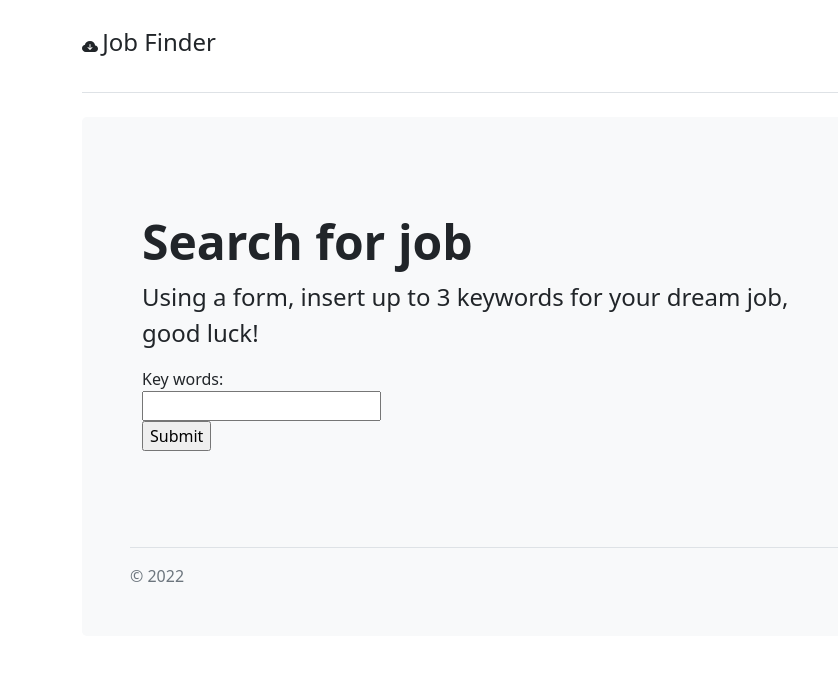
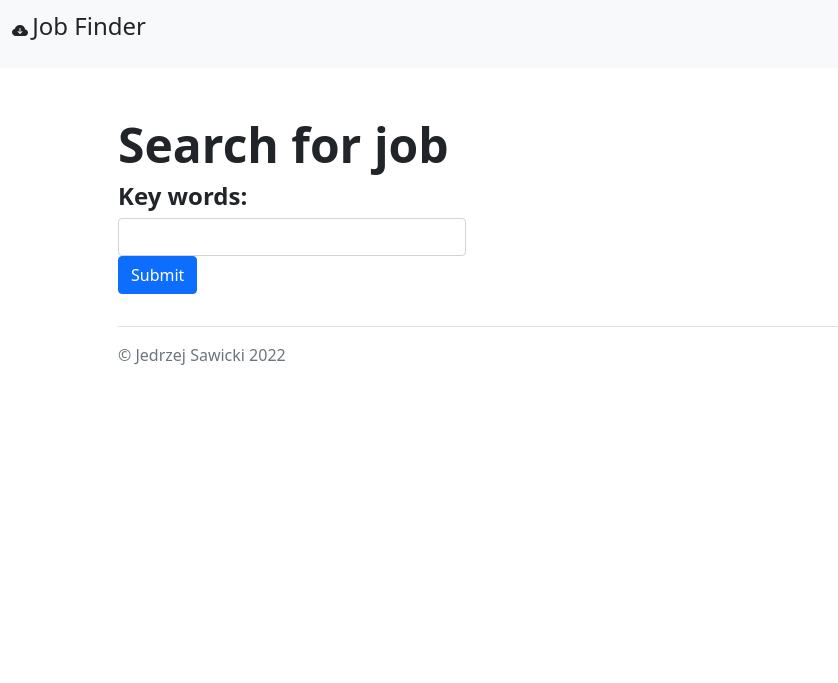
Before and after one commit to JedSawicki/fastapi_jobs, a FastAPI app: page /form in a window 1280 px wide. Shown: the top 683 px of the page, without its empty margins (0-838 px from the left). Run offline with FastAPI, Linux system fonts and the light colour scheme.

Commit message:
More frontend

```diff
--- a/main.py
+++ b/main.py
@@ -45,7 +45,7 @@ async def fetch_offers():
 
 @app.get("/form", response_class=HTMLResponse)
 async def get_form(request: Request):
-    return templates.TemplateResponse('index.html', {"request": request})
+    return templates.TemplateResponse('item.html', {"request": request})
 
 
 @app.post("/form", response_class=HTMLResponse)
@@ -65,9 +65,10 @@ async def post_from(request: Request, key_words: str = Form(...)):
 
     except IndexError:
         print('Index ERROR')
+        raise HTTPException(status_code=404, detail="Items not found")
 
 
-    return templates.TemplateResponse('index.html', {"request": request, "offers": offers}  )
+    return templates.TemplateResponse('item.html', {"request": request, "offers": offers}  )
 
 if __name__ == "__main__":
     uvicorn.run(app, host="127.0.0.1", port=8000)
--- a/templates/index.html
+++ b/templates/index.html
@@ -22,8 +22,9 @@
   <body>
 
 <main>
-  <div class="container py-4">
-    <header class="pb-3 mb-4 border-bottom">
+  <!-- Nav -->
+  <nav class="navbar navbar-light bg-light">
+    <div class="container-fluid">
       <a href="/" class="d-flex align-items-center text-dark text-decoration-none">
           <div class="fs4 mb-3">
             <svg xmlns="http://www.w3.org/2000/svg" width="16" height="16" fill="currentColor" class="bi bi-cloud-arrow-down-fill" viewBox="0 0 16 16">
@@ -32,36 +33,25 @@
         <span class="fs-4">Job Finder</span>
         </div>
       </a>
-    </header>
+    </div>
+  </nav>
+  <!-- Container -->
+  <div class="container-fluid ">
+    <div class="container p-5 mb-4 rounded-3">
+        <h1 class="display-5 fw-bold">Search for job</h1>
+        <p class="col-md-8 fs-4">This is the API you've dreamed of! Using a form, insert up to 3 keywords of your dream job, good luck! <a class="btn btn-success" href="#" role="button">Try the Scraper!</a></p>
 
-    <div class="p-5 mb-4 bg-light rounded-3">
-      <div class="container-fluid py-5">
-        <h1 class="display-5 fw-bold">Search for job</h1>
-        <p class="col-md-8 fs-4">Using a form, insert up to 3 keywords for your dream job, good luck!</p>
-        <form method="POST" enctype="multipart/form-data">
-            <label for="key_words">Key words:</label><br>
-            <input type="text" name="key_words"><br>
-            <input type="submit" value="Submit">
-        </form>
-        <div class="list-group mt-4">
-            {% for offer in offers %}
-            <a href="{{offer.href}}" class="list-group-item list-group-item-action">
-              <div class="d-flex w-100 justify-content-between">
-                <h5 class="mb-1">{{offer.name}}</h5>
-                <small class="text-muted">{{offer.offer_root}}</small>
-              </div>
-              <p class="mb-1">{{offer.company_name}}</p>
-              <small class="text-muted">{{offer.location}}</small>
-            </a>
-            {% endfor %}
-        </div>
-    </div>
+        <img class="img-fluid" src="{{ url_for('static', path='images/search2.gif') }}" alt="">
 
 
+    </div>
     <footer class="pt-3 mt-4 text-muted border-top">
-      &copy; 2022
+      &copy; Jedrzej Sawicki 2022
     </footer>
   </div>
+
+
+
 </main>
   </body>
 </html>
--- a/templates/item.html
+++ b/templates/item.html
@@ -1,19 +1,69 @@
-<html>
+<!doctype html>
+<html lang="en">
   <head>
-        <title>Look for job</title>
+    <meta charset="utf-8">
+    <meta name="viewport" content="width=device-width, initial-scale=1">
+    <meta name="description" content="">
+    <meta name="author" content="Mark Otto, Jacob Thornton, and Bootstrap contributors">
+    <meta name="generator" content="Hugo 0.88.1">
+    <title>Jumbotron example · Bootstrap v5.1</title>
+
+    <link rel="canonical" href="https://getbootstrap.com/docs/5.1/examples/jumbotron/">
+
+
+
+
+    <!-- Bootstrap core CSS -->
+    <link href="https://cdn.jsdelivr.net/npm/bootstrap@5.1.3/dist/css/bootstrap.min.css" rel="stylesheet" integrity="sha384-1BmE4kWBq78iYhFldvKuhfTAU6auU8tT94WrHftjDbrCEXSU1oBoqyl2QvZ6jIW3" crossorigin="anonymous">
+
     <link href="{{ url_for('static', path='/styles.css') }}" rel="stylesheet">
+
   </head>
   <body>
-        <h1>Look for IT Jobs:</h1>
+
+<main>
+  <nav class="navbar navbar-light bg-light">
+    <div class="container-fluid">
+      <a href="/" class="d-flex align-items-center text-dark text-decoration-none">
+          <div class="fs4 mb-3">
+            <svg xmlns="http://www.w3.org/2000/svg" width="16" height="16" fill="currentColor" class="bi bi-cloud-arrow-down-fill" viewBox="0 0 16 16">
+                <path d="M8 2a5.53 5.53 0 0 0-3.594 1.342c-.766.66-1.321 1.52-1.464 2.383C1.266 6.095 0 7.555 0 9.318 0 11.366 1.708 13 3.781 13h8.906C14.502 13 16 11.57 16 9.773c0-1.636-1.242-2.969-2.834-3.194C12.923 3.999 10.69 2 8 2zm2.354 6.854-2 2a.5.5 0 0 1-.708 0l-2-2a.5.5 0 1 1 .708-.708L7.5 9.293V5.5a.5.5 0 0 1 1 0v3.793l1.146-1.147a.5.5 0 0 1 .708.708z"></path>
+              </svg>
+        <span class="fs-4">Job Finder</span>
+        </div>
+      </a>
+    </div>
+  </nav>
+    <!-- Container -->
+    <div class="container-fluid">
+        <div class="container p-5 mb-4 rounded-3">
+            <h1 class="display-5 fw-bold">Search for job</h1>
+            <div class="form-group mb-2 mt-2 col-md-4">
             <form method="POST" enctype="multipart/form-data">
-            <label for="key_words">Key words:</label><br>
-            <input type="text" name="key_words"><br>
-            <input type="submit" value="Submit">
+                <label for="key_words"><h4 class="fw-bold">Key words:</h4></label><br>
+                <input type="text" class="form-control" name="key_words">
+                <button type="submit" class="btn btn-primary">Submit</button>
             </form>
+        </div>
+            <ul class="list-group">
                 {% for offer in offers %}
-            <h2>{{offer.name}}</h2>
-            <h3>{{offer.href}}</h3>
-            <h3>{{offer.company_name}}</h3>
+             <a href="{{offer.href}}" class="list-group-item list-group-item-action">
+                <div class="d-flex w-100 justify-content-between">
+                    <h5 class="mb-1">{{offer.name}}</h5>
+                 <small class="text-muted font-weight-bold">{{offer.offer_root}}</small>
+                </div>
+                <p class="mb-1">{{offer.company_name}}</p>
+                <small class="text-muted font-weight-bold">{{offer.location}}</small>
+                </a>
+
                 {% endfor %}
+
+            </ul>
+        <footer class="pt-3 mt-4 text-muted border-top">
+          &copy; Jedrzej Sawicki 2022
+        </footer>
+      </div>
+
+</main>
   </body>
 </html>
```
Also changed, not shown: static/images/search.gif (added), static/images/search2.gif (added). Lines whose indentation alone changed are shown as unchanged.
